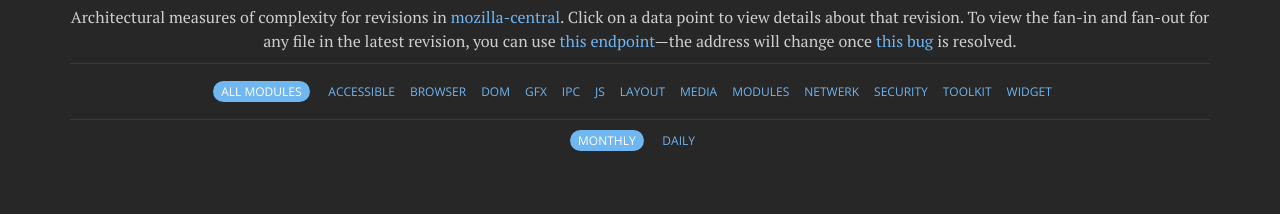
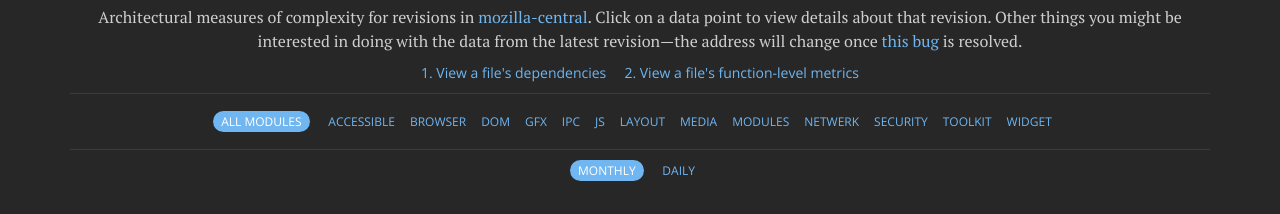
Before and after one commit to mozilla/firefox-code-quality, a plain HTML site: page index.html in a window 1280 px wide. Shown: the part 96-310 px from the top of the page. Drawn offline with nearby package versions, Linux system fonts and the light colour scheme; no server answers.

Commit message:
Update dashboard copy and links

```diff
--- a/css/code-quality.css
+++ b/css/code-quality.css
@@ -111,6 +111,7 @@ ul.switch {
     border-top: 1px solid #3b3b3b;
     clear: both;
     font-size: 1.2rem;
+    margin: 10px 0 10px 0;
     padding: 17px 0 17px 0;
 }
 
--- a/index.html
+++ b/index.html
@@ -30,9 +30,13 @@
 <body>
     <div class='container'>
         <div class='row'>
-            <div class='col-lg-12'>
+            <div class='col-lg-12 text-center'>
                 <h1 class='text-center'>Code Quality</h1>
-                <p class='text-center'>Architectural measures of complexity for revisions in <a href='https://hg.mozilla.org/mozilla-central/'>mozilla-central</a>. Click on a data point to view details about that revision. To view the fan-in and fan-out for any file in the latest revision, you can use <a href='http://almossawi.com:3003/deps/filename=accessible:jsat:EventManager.jsm'>this endpoint</a>&mdash;the address will change once <a href='https://bugzilla.mozilla.org/show_bug.cgi?id=1224318'>this bug</a> is resolved.</p>
+                <p class='text-center'>Architectural measures of complexity for revisions in <a href='https://hg.mozilla.org/mozilla-central/'>mozilla-central</a>. Click on a data point to view details about that revision.
+                Other things you might be interested in doing with the data from the latest revision&mdash;the address will change once <a href='https://bugzilla.mozilla.org/show_bug.cgi?id=1224318'>this bug</a> is resolved.</p>
+                <a href='http://almossawi.com:3003/deps/filename=accessible:jsat:EventManager.jsm'>1. View a file's dependencies</a> &nbsp; &nbsp;
+                <a href='http://almossawi.com:3003/functions/filename=accessible:jsat:EventManager.jsm'>2. View a file's function-level metrics</a>
+
                 <ul class='switch text-center'>
                     <li><a href='#' id='goto-all' class='pill'>All modules</a></li>
                 </ul>
```
Also changed, not shown: 1 other file.
